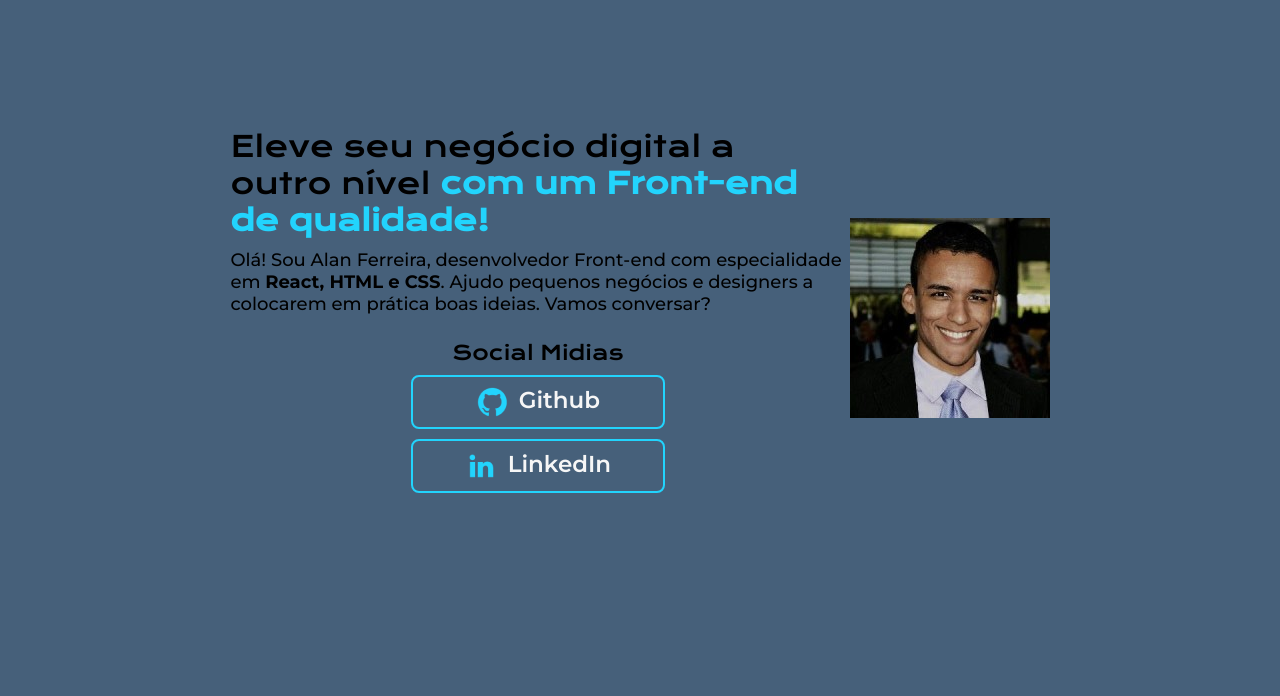
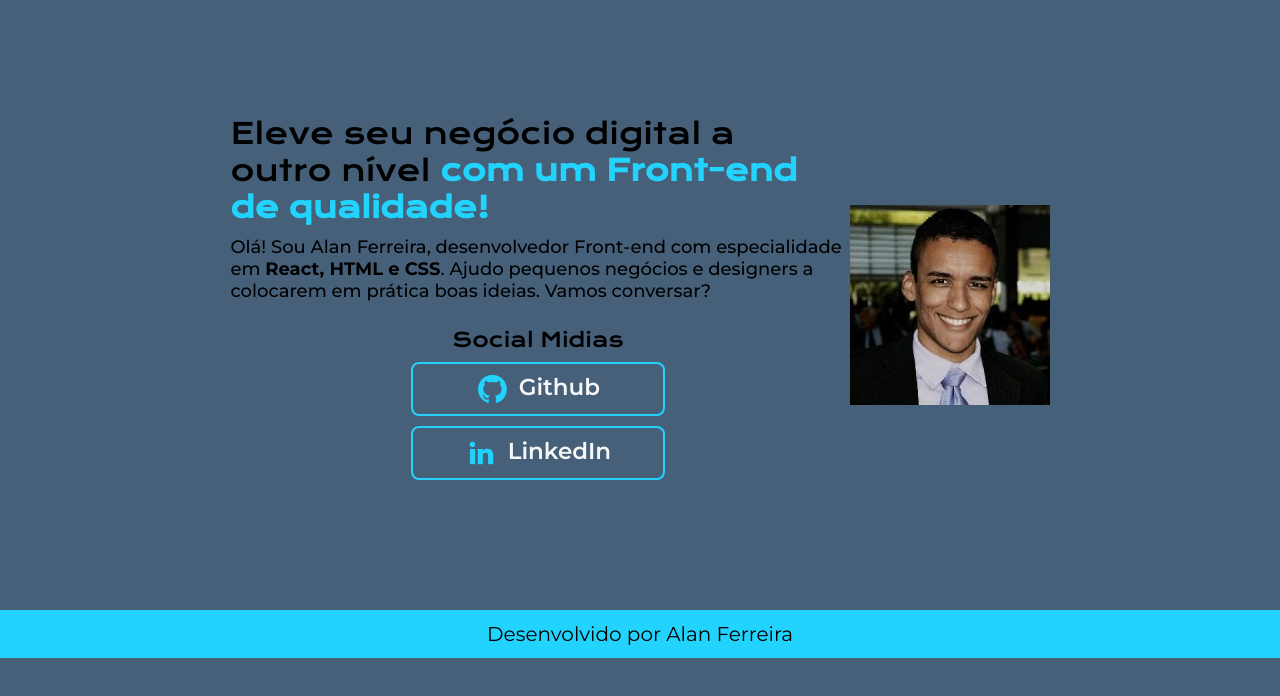
Before and after one commit to AllanSafe/Alura-portfolio, a plain HTML site: page Primeiro-codigo/index.html in a window 1280 px wide. Drawn offline with nearby package versions, Linux system fonts and the light colour scheme.

Commit message:
update: Added footer with padding, styled background, and updated font and colors

```diff
--- a/Primeiro-codigo/index.html
+++ b/Primeiro-codigo/index.html
@@ -44,6 +44,6 @@
         alt="foto de perfil do Alan Ferreira"
       />
     </main>
-    <footer></footer>
+    <footer class="rodape"><p>Desenvolvido por Alan Ferreira</p></footer>
   </body>
 </html>
--- a/Primeiro-codigo/style.css
+++ b/Primeiro-codigo/style.css
@@ -7,7 +7,6 @@
 
 body {
   box-sizing: border-box;
-  height: 100vh;
   background-color: #46607a;
 }
 .apresentacao__conteudo__titulo {
@@ -28,7 +27,7 @@ body {
 }
 
 .apresentacao {
-  margin: 10% 18%;
+  padding: 9% 18%;
   display: flex;
   align-items: center;
   justify-content: space-between;
@@ -44,7 +43,7 @@ body {
   flex-direction: column;
   align-items: center;
   justify-content: space-between;
-  padding: 10px 50px;
+  padding: 10px 30px;
   font-size: 16px;
   margin: 5px;
   border-radius: 5px;
@@ -78,3 +77,14 @@ body {
   cursor: pointer;
   background-color: #272727;
 }
+.rodape {
+  padding: 12px;
+  color: #000000;
+  background-color: #22d4fd;
+  text-align: center;
+  font-family: "Montserrat", sans-serif;
+  font-optical-sizing: auto;
+  font-weight: 400;
+  font-style: normal;
+  font-size: 20px;
+}
```
